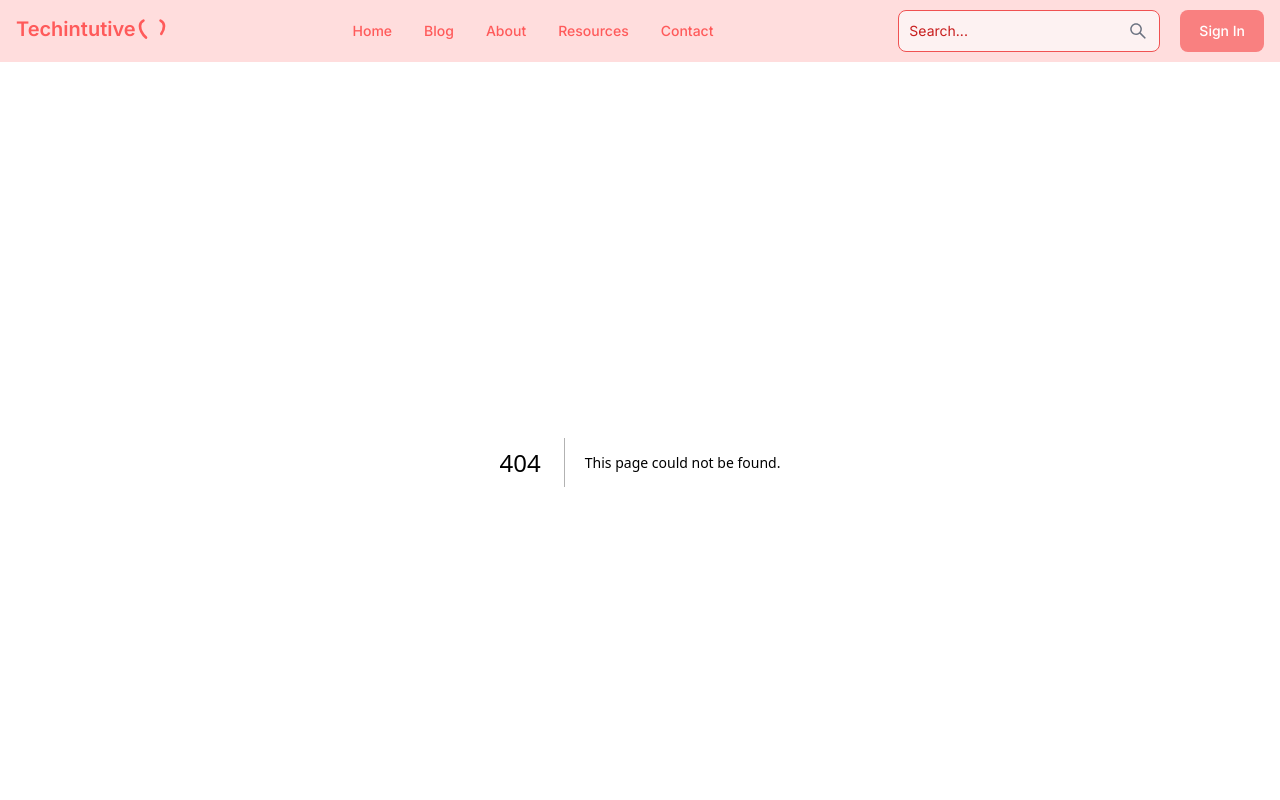
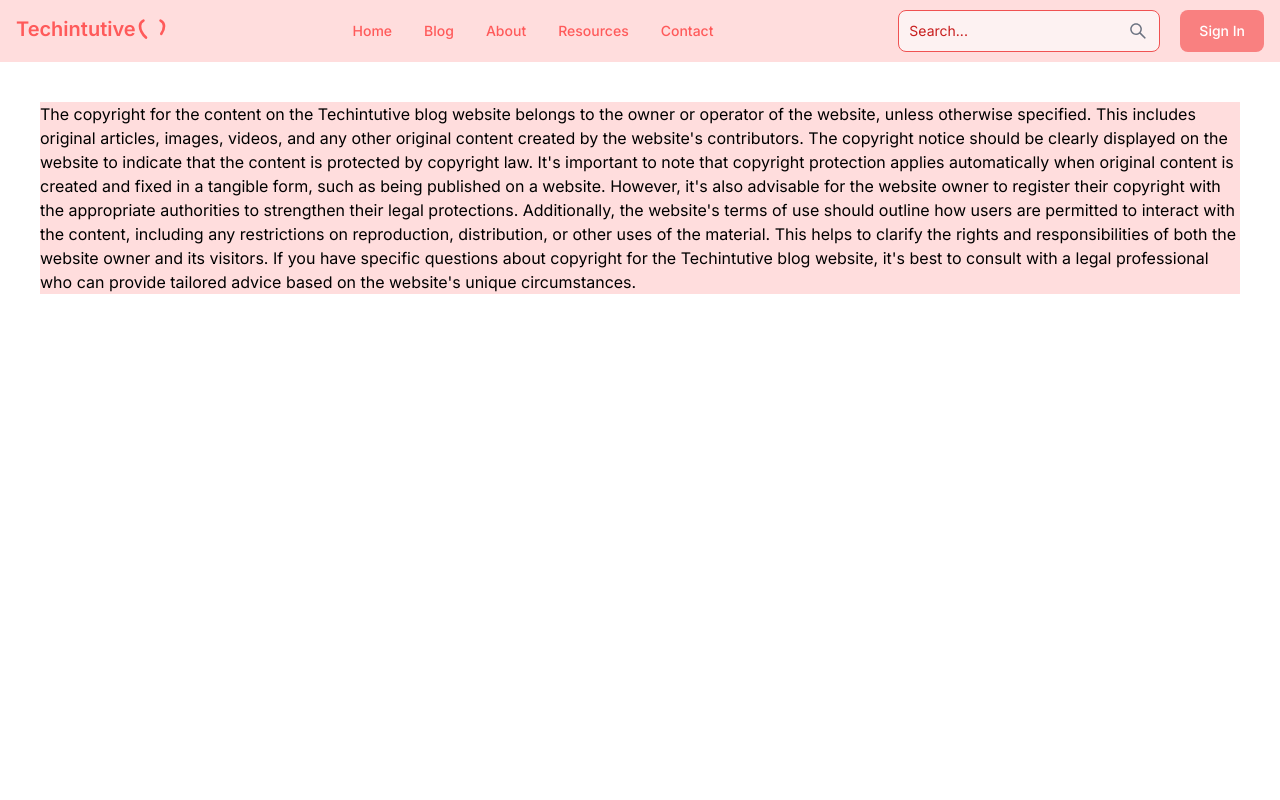
Before and after one commit to prasenjitpriyan/techIntuitive, a Next.js app: page /copyright in a window 1280 px wide. Before the commit this address had no page. Shown: the top 800 px of the page. Built offline with nearby package versions, Linux system fonts and the light colour scheme.

Commit message:
Copyright page added

```diff
--- /dev/null
+++ b/src/app/copyright/page.jsx
@@ -0,0 +1,33 @@
+import React from "react";
+
+const CopyRightPage = () => {
+  return (
+    <section className="min-h-screen">
+      <div className="m-10 bg-myColors-100">
+        <p>
+          The copyright for the content on the Techintutive blog website belongs
+          to the owner or operator of the website, unless otherwise specified.
+          This includes original articles, images, videos, and any other
+          original content created by the website&apos;s contributors. The
+          copyright notice should be clearly displayed on the website to
+          indicate that the content is protected by copyright law. It&apos;s
+          important to note that copyright protection applies automatically when
+          original content is created and fixed in a tangible form, such as
+          being published on a website. However, it&apos;s also advisable for
+          the website owner to register their copyright with the appropriate
+          authorities to strengthen their legal protections. Additionally, the
+          website&apos;s terms of use should outline how users are permitted to
+          interact with the content, including any restrictions on reproduction,
+          distribution, or other uses of the material. This helps to clarify the
+          rights and responsibilities of both the website owner and its
+          visitors. If you have specific questions about copyright for the
+          Techintutive blog website, it&apos;s best to consult with a legal
+          professional who can provide tailored advice based on the
+          website&apos;s unique circumstances.
+        </p>
+      </div>
+    </section>
+  );
+};
+
+export default CopyRightPage;
```
